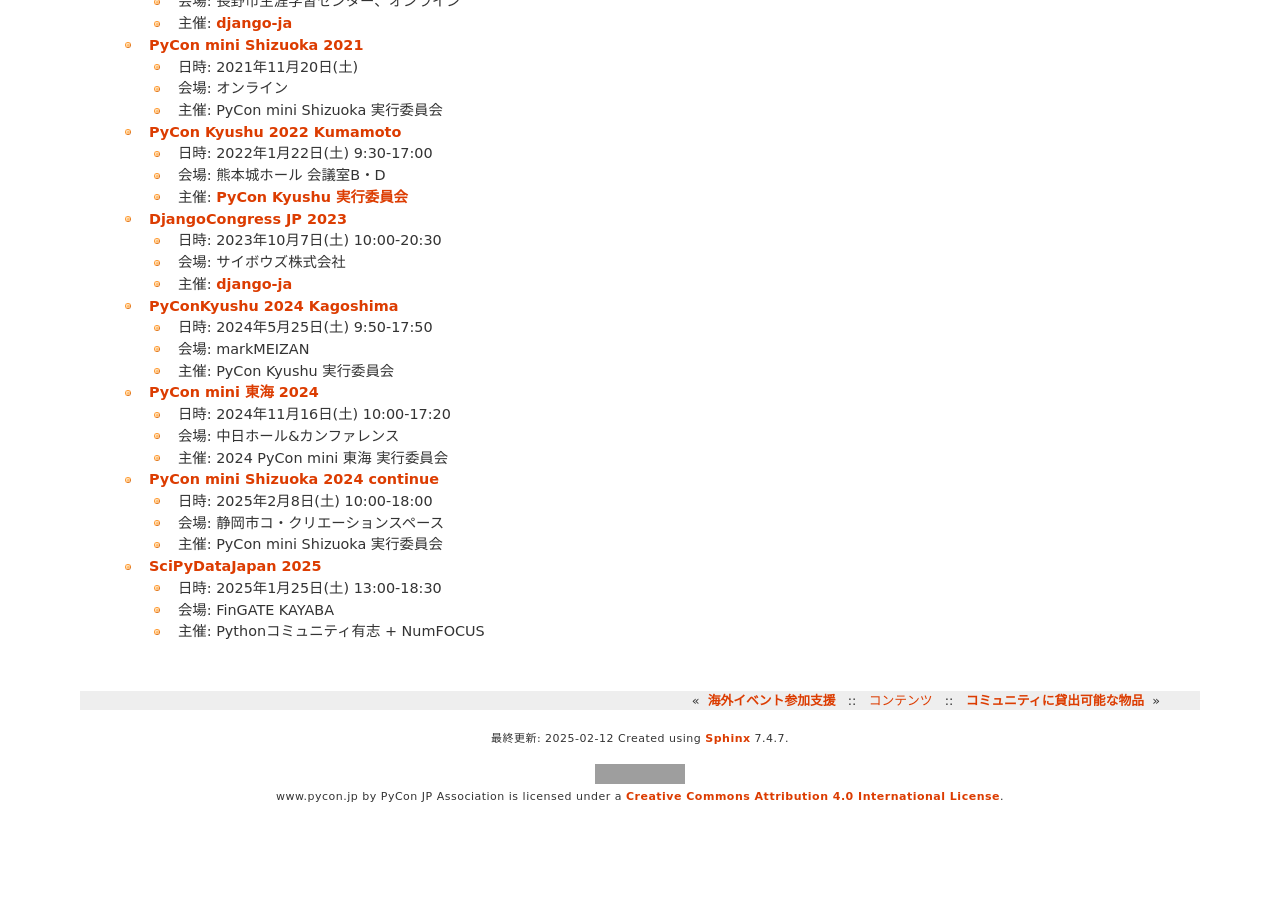
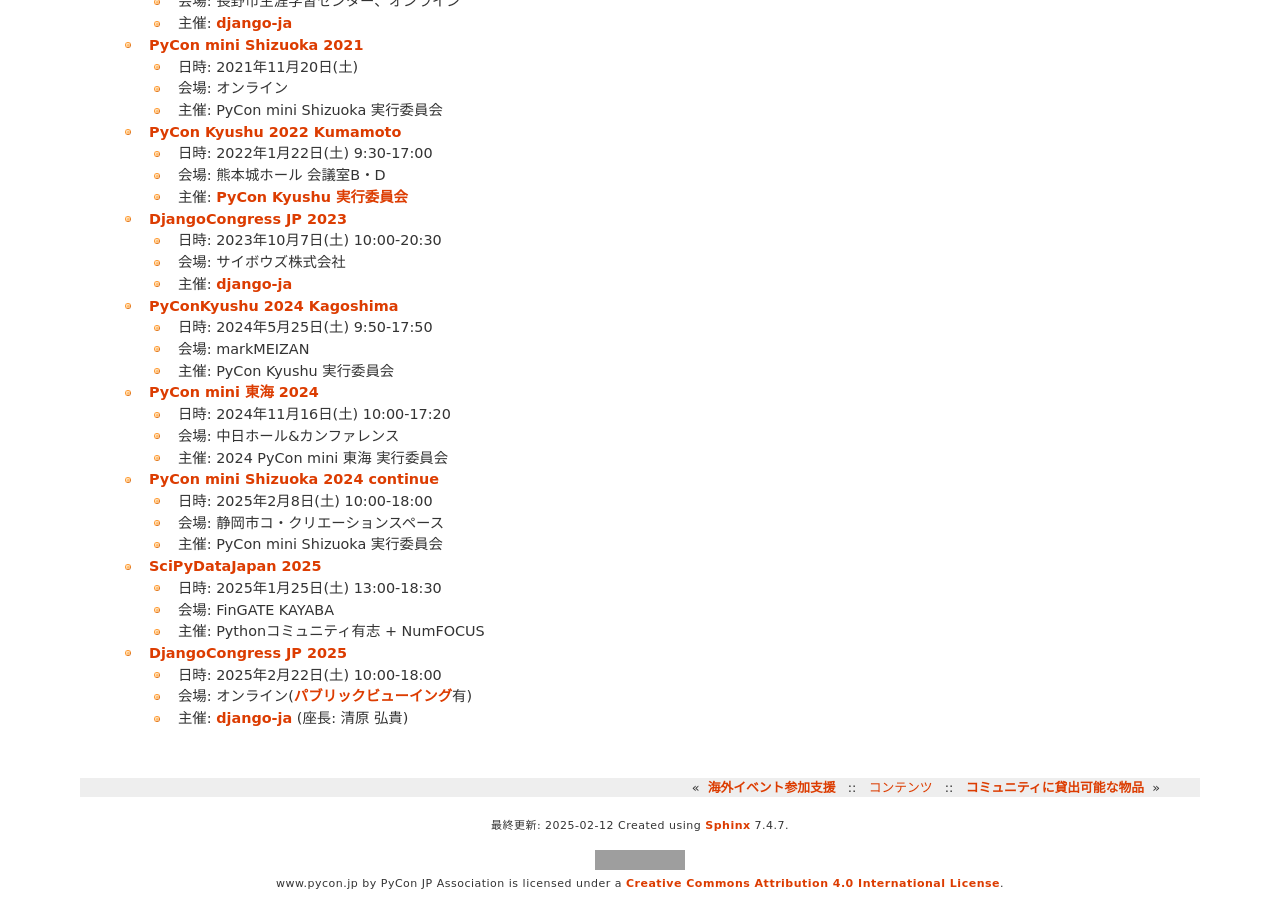
Before and after one commit to pyconjp/www.pycon.jp, a Sphinx documentation site: the page built from source/support/community.md, in a window 1280 px wide and 900 px high, scrolled down 3009 px. Built offline with Sphinx 7.4.7, drawn with Linux system fonts in a browser that asks for light colours; before the commit the page ends 3823 px from its top, so only the background shows below that; grey boxes are pictures that could not be loaded.

Commit message:
ISSHA-3544 Add DjangoCongress JP 2025 (Online)

```diff
--- a/source/support/community.md
+++ b/source/support/community.md
@@ -160,3 +160,7 @@
   - 日時: 2025年1月25日(土) 13:00-18:30
   - 会場: FinGATE KAYABA
   - 主催: Pythonコミュニティ有志 + NumFOCUS
+- [DjangoCongress JP 2025](https://djangocongress.jp/)
+  - 日時: 2025年2月22日(土) 10:00-18:00
+  - 会場: オンライン([パブリックビューイング](https://django.connpass.com/event/345417/)有)
+  - 主催: [django-ja](https://djangoproject.jp) (座長: 清原 弘貴)
```
